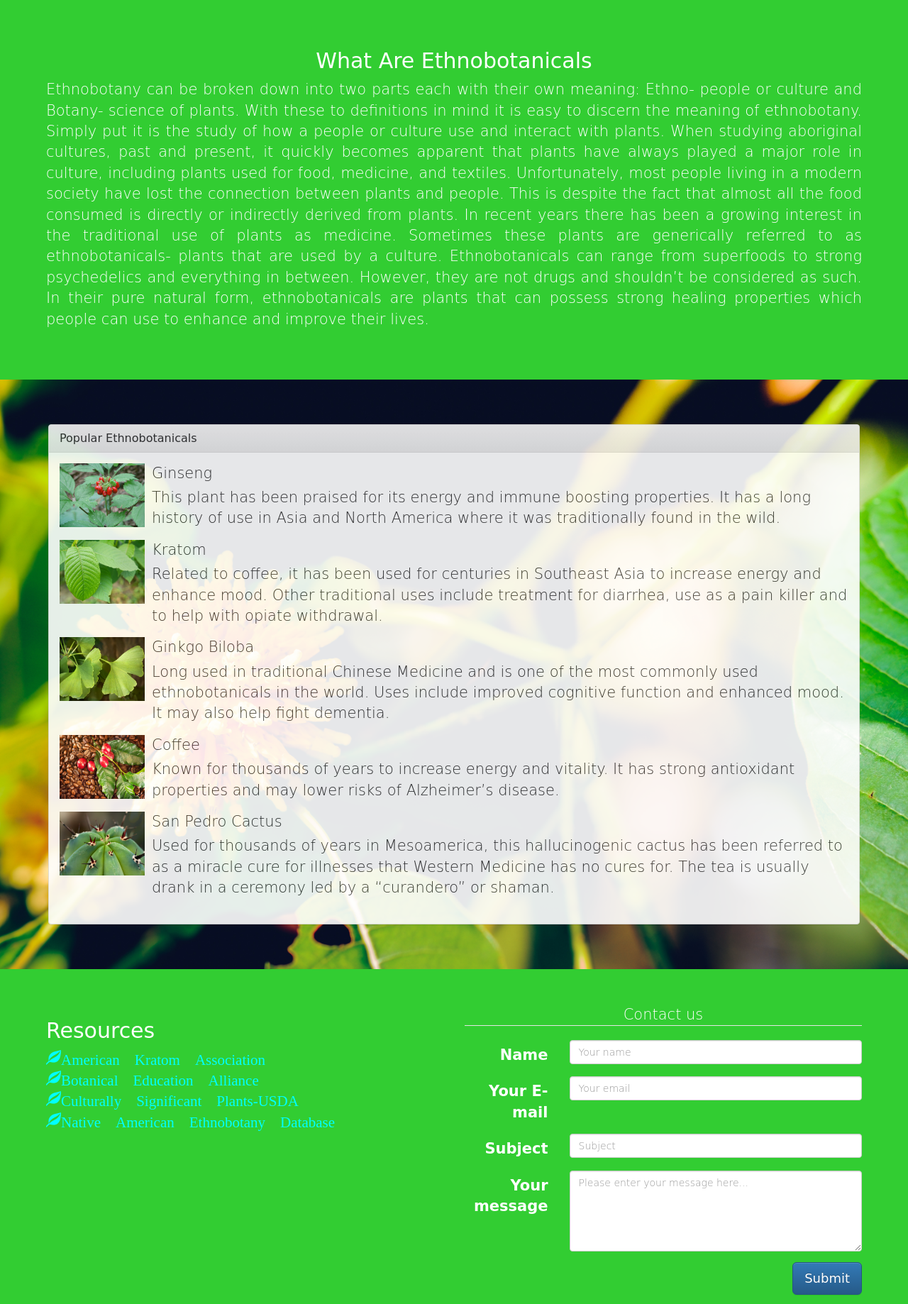
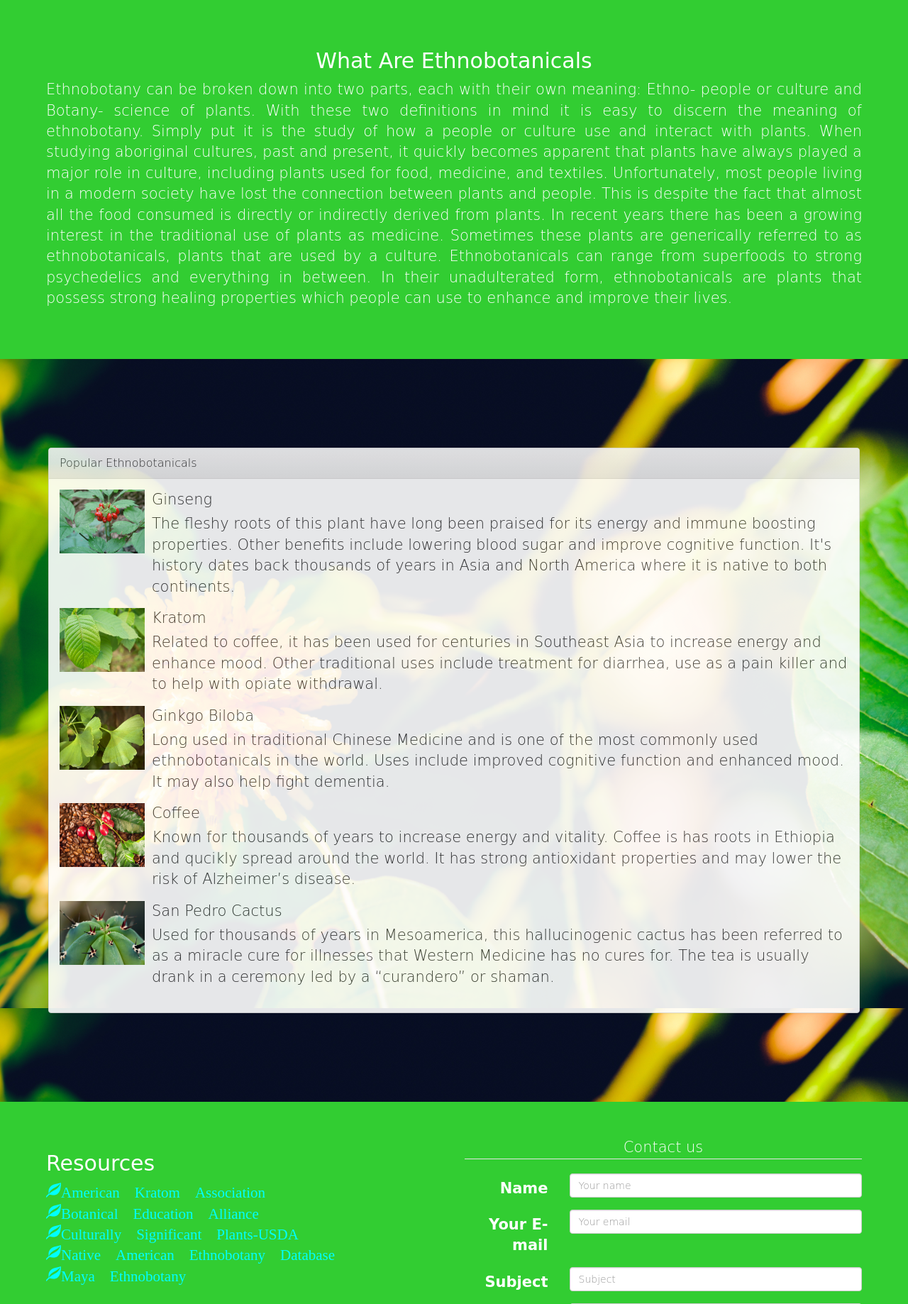
Before and after one commit to stevestonenm/stevestone-pwp, a PHP site: page / in a window 1280 px wide. Shown: the part 798-2636 px from the top of the page at 71% size. Run offline with PHP 8.4, Linux system fonts and the light colour scheme; a stand-in replaces the project's code that opens the database connection; some libraries are stand-ins or nearby versions; some web fonts are replaced.

Commit message:
made grammer corrections

```diff
--- a/public_html/css/stylesheet.css
+++ b/public_html/css/stylesheet.css
@@ -87,7 +87,7 @@ html, body {
 #popular {
 	background: url("../images/kflower.jpg") no-repeat center center fixed;
 	display: table;
-	height: 100%;
+	height: 45rem;
 	position: relative;
 	width: 100%;
 	-webkit-background-size: cover;
@@ -97,7 +97,7 @@ html, body {
 }
 
 #popular {
-	padding: 3.8rem;
+	padding: 10rem 3.8rem 10rem 3.8rem;
 }
 
 #popular .panel {
--- a/public_html/index.php
+++ b/public_html/index.php
@@ -109,8 +109,8 @@
 					<div class="row">
 						<div class="col-md-12">
 							<h2>What Are Ethnobotanicals</h2>
-							<div class="lead" >
-								Ethnobotany can be broken down into two parts each with their own meaning: Ethno- people or culture and Botany- science of plants.  With these to definitions in mind it is easy to discern the meaning of ethnobotany.  Simply put it is the study of how a people or culture use and interact with plants.  When studying aboriginal cultures, past and present, it quickly becomes apparent that plants have always played a major role in culture, including plants used for food, medicine, and textiles.  Unfortunately, most people living in a modern society have lost the connection between plants and people. This is despite the fact that almost all the food consumed is directly or indirectly derived from plants. In recent years there has been a growing interest in the traditional use of plants as medicine.  Sometimes these plants are generically referred to as ethnobotanicals- plants that are used by a culture.  Ethnobotanicals can range from superfoods to strong psychedelics and everything in between.  However, they are not drugs and shouldn’t be considered as such. In their pure natural form, ethnobotanicals are plants that can possess strong healing properties which people can use to enhance and improve their lives.
+							<div class="lead">
+								Ethnobotany can be broken down into two parts, each with their own meaning: Ethno- people or culture and Botany- science of plants.  With these two definitions in mind it is easy to discern the meaning of ethnobotany.  Simply put it is the study of how a people or culture use and interact with plants.  When studying aboriginal cultures, past and present, it quickly becomes apparent that plants have always played a major role in culture, including plants used for food, medicine, and textiles.  Unfortunately, most people living in a modern society have lost the connection between plants and people. This is despite the fact that almost all the food consumed is directly or indirectly derived from plants. In recent years there has been a growing interest in the traditional use of plants as medicine.  Sometimes these plants are generically referred to as ethnobotanicals, plants that are used by a culture.  Ethnobotanicals can range from superfoods to strong psychedelics and everything in between. In their unadulterated form, ethnobotanicals are plants that possess strong healing properties which people can use to enhance and improve their lives.
 							</div>
 						</div>
 					</div>
@@ -124,7 +124,7 @@
 					<div class="col-md-12">
 						<div class="panel panel-default">
 							<div class="panel-heading">
-								<h2 class="panel-title">Popular Ethnobotanicals</h2>
+								<h2 class="panel-title lead">Popular Ethnobotanicals</h2>
 							</div>
 							<div class="panel-body lead">
 								<div class="media">
@@ -133,7 +133,7 @@
 									</a>
 									<div class="media-body">
 										<h4 class="media-heading lead">Ginseng</h4>
-										This plant has been praised for its energy and immune boosting properties. It has a long history of use in Asia and North America where it was traditionally found in the wild.
+										The fleshy roots of this plant have long been praised for its energy and immune boosting properties. Other benefits include lowering blood sugar and improve cognitive function. It's history dates back thousands of years in Asia and North America where it is native to both continents.
 									</div>
 								</div>
 								<div class="media">
@@ -160,7 +160,7 @@
 									</a>
 									<div class="media-body">
 										<h4 class="media-heading lead">Coffee</h4>
-										Known for thousands of years to increase energy and vitality.  It has strong antioxidant properties and may lower risks of Alzheimer’s disease.
+										Known for thousands of years to increase energy and vitality.  Coffee is has roots in Ethiopia and qucikly spread around the world. It has strong antioxidant properties and may lower the risk of Alzheimer’s disease.
 									</div>
 								</div>
 								<div class="media">
@@ -196,6 +196,9 @@
 							</a>
 							<a href="http://naeb.brit.org/">
 								<span class="glyphicon glyphicon-leaf" aria-hidden="true">Native American Ethnobotany Database</span><br>
+							</a>
+							<a href="http://www.maya-ethnobotany.org/">
+								<span class="glyphicon glyphicon-leaf" aria-hidden="true">Maya Ethnobotany</span><br>
 							</a>
 						</div>
 
@@ -269,7 +272,7 @@
 			<div class="container-fluid">
 				<div class="row">
 					<div class="col-sm-12">
-						Disclaimer: The information contained on this site is for informational purposes. It is not meant as a substitute for a medical professional. If you suspect you have a disease or health-related condition contact your health care professional immediately. Please consult with a healthcare professional before starting any diet, exercise, supplementation or medication program. These statements have not been evaluated by the Food and Drug Administration and are not intended to diagnose, treat, cure, or prevent disease.
+						Important Disclaimer: The information contained on this site is for informational purposes. It is not meant as a substitute for a medical professional. If you suspect you have a disease or health-related condition contact your health care professional immediately. Please consult with a healthcare professional before starting any diet, exercise, supplementation or medication program. These statements have not been evaluated by the Food and Drug Administration and are not intended to diagnose, treat, cure, or prevent disease.
 					</div>
 				</div>
 			</div>
```
